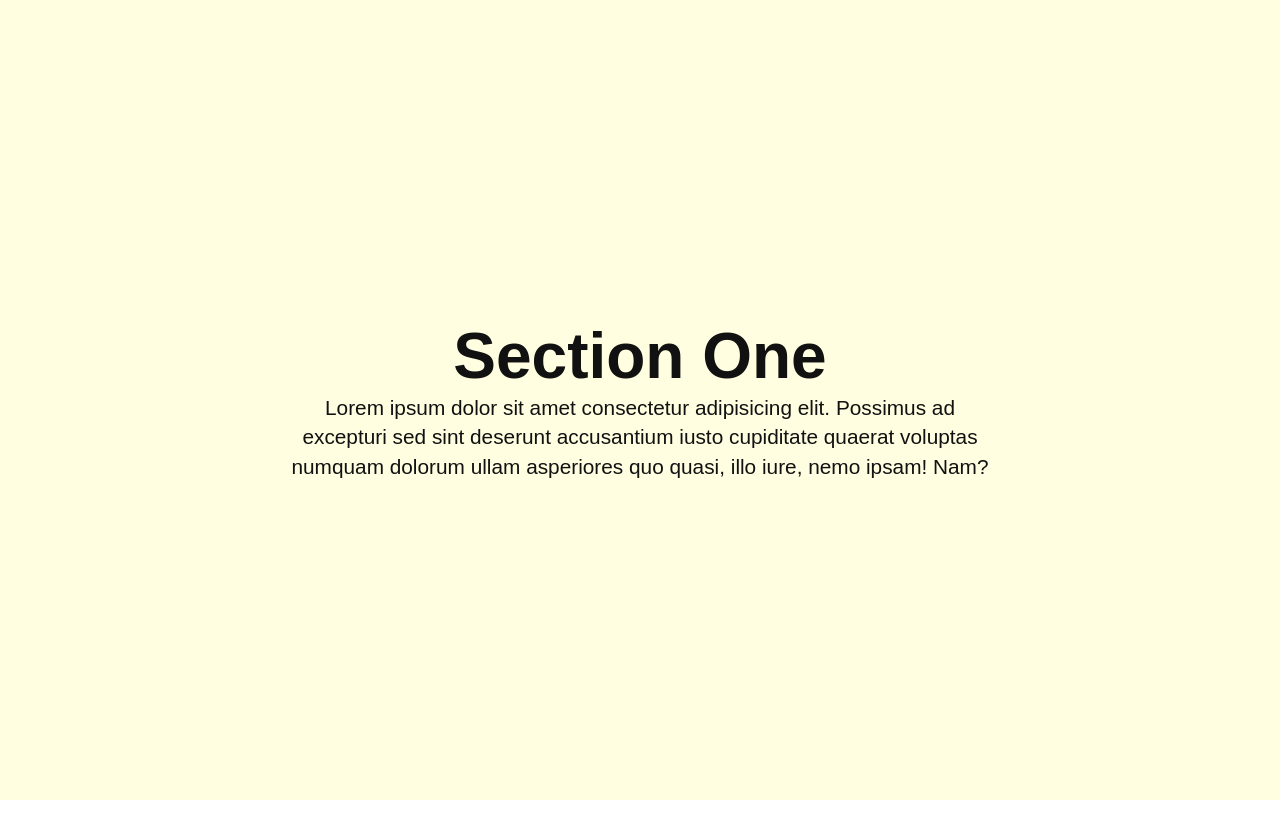
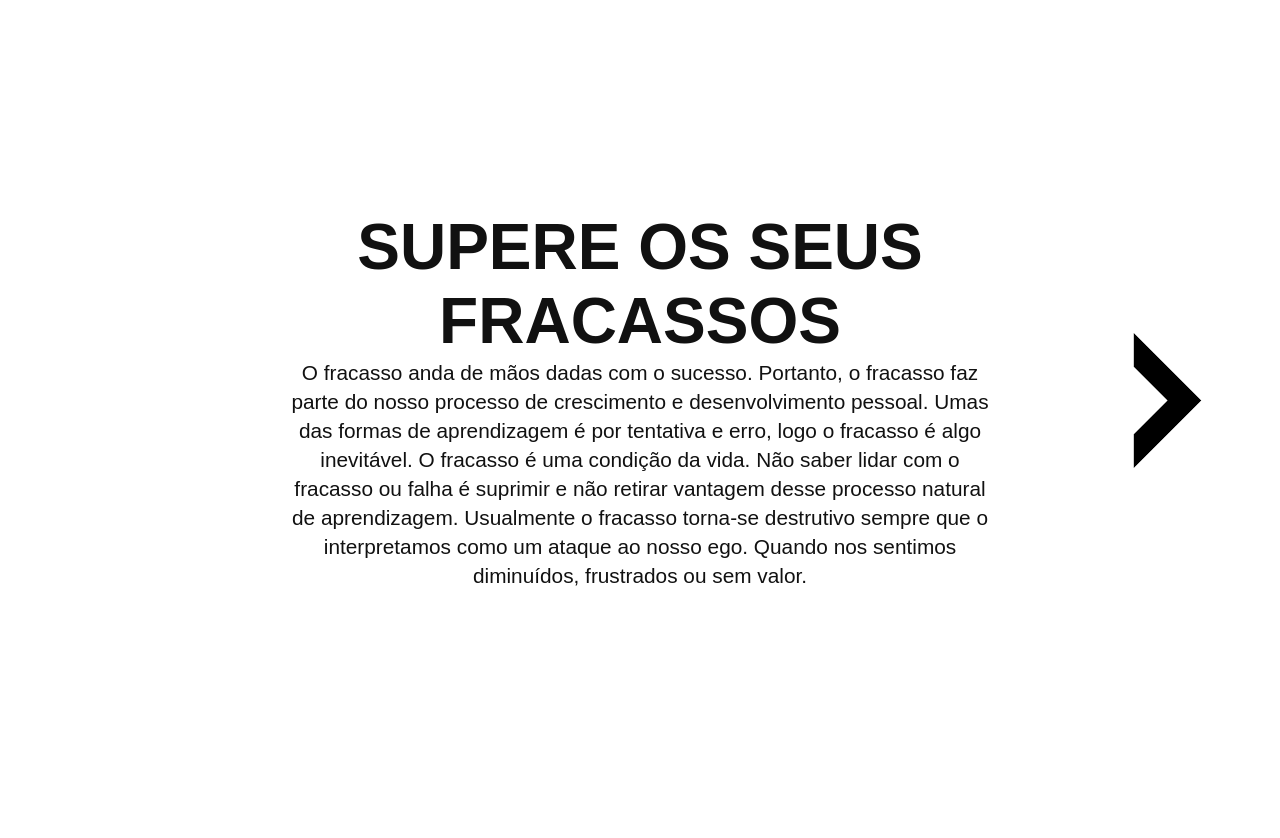
Before and after one commit to WelderRodrigues/Responsive-Horizontal-Page, a plain HTML site: page index.html in a window 1280 px wide. Shown: the top 838 px of the page. Drawn offline with Linux system fonts and the light colour scheme.

Commit message:
minha versao
Adicionei um texto motivacional a página e também uma seta indicando para direita.

```diff
--- a/index.html
+++ b/index.html
@@ -10,45 +10,64 @@
     <div
       class="container"
       data-0="transform:translateX(0%);"
-      data-1000="transform:translateX(-300%);"
+      data-1000="transform:translateX(-200%);"
     >
+      <!--  -->
       <section>
         <div class="content">
-          <h2>Section One</h2>
+          <h2>SUPERE OS SEUS FRACASSOS</h2>
           <p>
-            Lorem ipsum dolor sit amet consectetur adipisicing elit. Possimus ad
-            excepturi sed sint deserunt accusantium iusto cupiditate quaerat
-            voluptas numquam dolorum ullam asperiores quo quasi, illo iure, nemo
-            ipsam! Nam?
+            O fracasso anda de mãos dadas com o sucesso. Portanto, o fracasso
+            faz parte do nosso processo de crescimento e desenvolvimento
+            pessoal. Umas das formas de aprendizagem é por tentativa e erro,
+            logo o fracasso é algo inevitável. O fracasso é uma condição da
+            vida. Não saber lidar com o fracasso ou falha é suprimir e não
+            retirar vantagem desse processo natural de aprendizagem. Usualmente
+            o fracasso torna-se destrutivo sempre que o interpretamos como um
+            ataque ao nosso ego. Quando nos sentimos diminuídos, frustrados ou
+            sem valor.
           </p>
         </div>
       </section>
 
       <section>
         <div class="content">
-          <h2>Section Two</h2>
+          <!--<h2>Section Two</h2>-->
           <p>
-            Lorem ipsum dolor sit amet consectetur adipisicing elit. Possimus ad
-            excepturi sed sint deserunt accusantium iusto cupiditate quaerat
-            voluptas numquam dolorum ullam asperiores quo quasi, illo iure, nemo
-            ipsam! Nam?
+            Se sente que alguns dos seus fracasso o diminuem, olhe-os como
+            resultados e não como se fizessem parte de si ou daquilo que você
+            representa. Não quero dizer com isto que não deve fazer uma
+            avaliação crítica aquilo que não consegue atingir ou que correu mal
+            na sua vida, nada disso. O que pretendo dizer é que o fracasso não
+            tem de ser necessariamente avaliado como um ataque ao seu ego. Uma
+            forma mais construtiva de avaliar aos fracassos e/ou falhas é
+            através de um distanciamento saudável. Avaliando os seus passos,
+            ações, estratégias e até mesmo algumas das suas atitudes, mas sempre
+            numa perspetiva construtiva. Ou seja, fazer essa avaliação tendo
+            sempre presente o aspeto positivo de superar-se numa próxima
+            oportunidade.
           </p>
         </div>
       </section>
 
       <section>
         <div class="content">
-          <h2>Section Three</h2>
+          <!-- <h2>Section Three</h2> -->
           <p>
-            Lorem ipsum dolor sit amet consectetur adipisicing elit. Possimus ad
-            excepturi sed sint deserunt accusantium iusto cupiditate quaerat
-            voluptas numquam dolorum ullam asperiores quo quasi, illo iure, nemo
-            ipsam! Nam?
+            A antítese do fracasso é o perfeccionismo. É o medo do fracasso
+            levado ao extremo, não um fracasso tradicional de não cumprir
+            objetivos de vida, como objetivos pessoais, desportivos ou
+            profissionais, mas sim a obsessão de fracassar consigo mesmo na
+            grande maioria das tarefas que realiza, sejam prioritárias ou não. É
+            como se em tudo que a pessoa faz tivesse de ser “perfeito” e tudo o
+            que faça que seja menor que a suposta perfeição é considerado uma
+            derrota pessoal.
+            <strong>Miguel Lucas</strong>
           </p>
         </div>
       </section>
 
-      <section>
+      <!-- <section>
         <div class="content">
           <h2>Section For</h2>
           <p>
@@ -58,7 +77,7 @@
             ipsam! Nam?
           </p>
         </div>
-      </section>
+      </section> -->
     </div>
     <script type="text/javascript" src="skrollr.js"></script>
     <script type="text/javascript">
--- a/style.css
+++ b/style.css
@@ -20,20 +20,20 @@
   justify-content: center;
   align-items: center;
   height: 100vh;
-  background: #fffee1;
+  background: url("./image/setaDireita.png") no-repeat right;
 }
 
 .container section:nth-child(2) {
-  background: #e2fcff;
+  background: #d3d3d3;
 }
 
 .container section:nth-child(3) {
-  background: #d0eaff;
+  background: #c0c0c0;
 }
 
-.container section:nth-child(4) {
-  background: #fce8f4;
-}
+/* .container section:nth-child(4) {
+  background: url("./image/setaEsquerda.png") no-repeat left;
+} */
 
 .container section .content {
   max-width: 800px;
```
Also changed, not shown: image/setaDireita.png (added), image/setaEsquerda.png (added).
